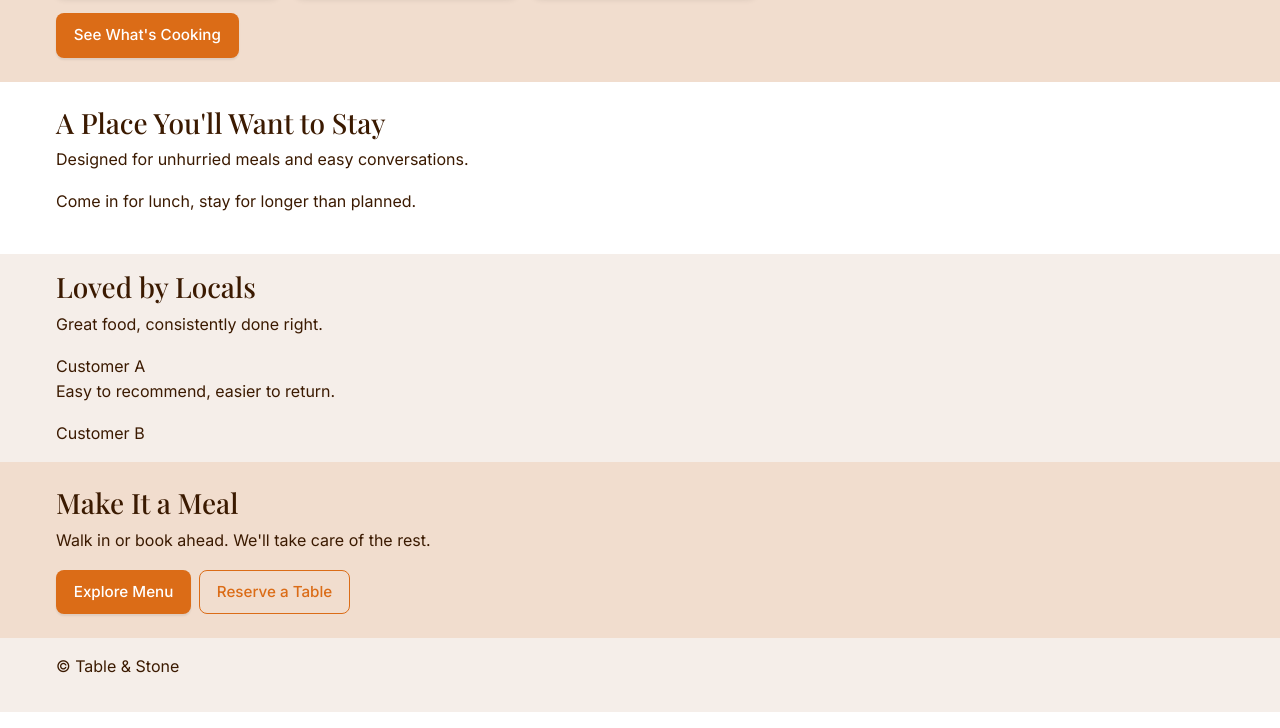
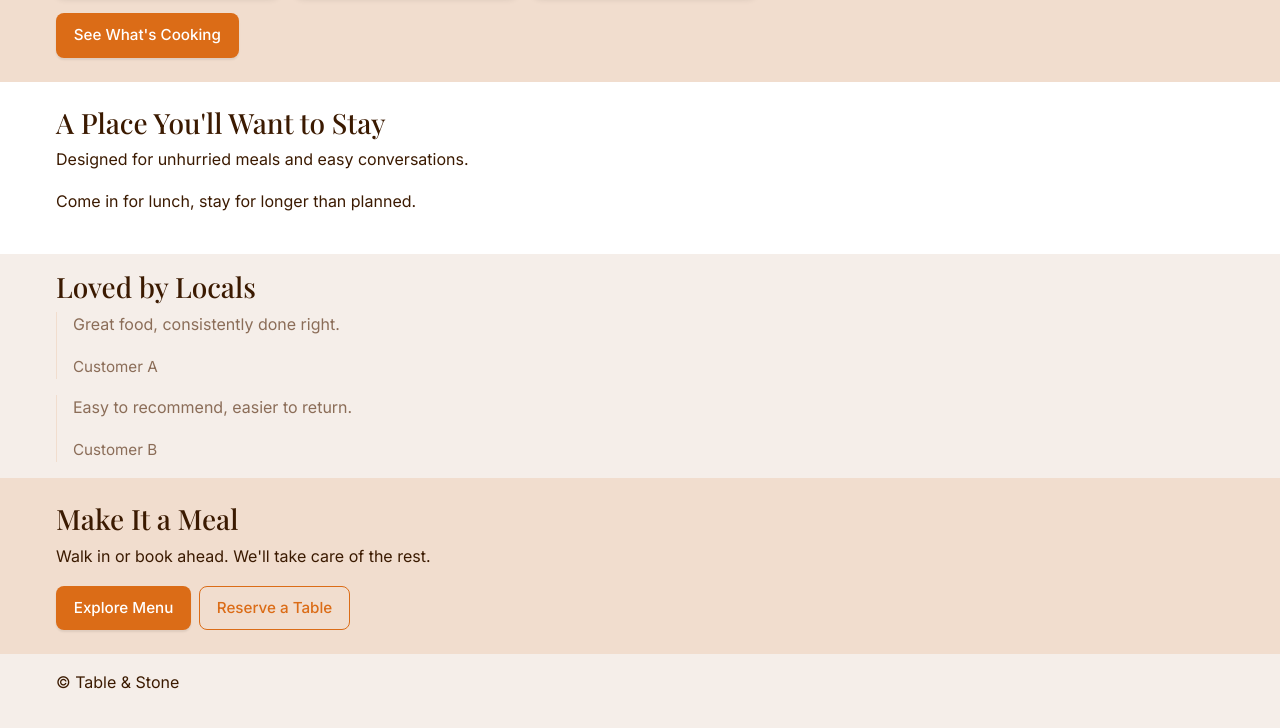
Before and after one commit to Sai-Eshwar-Supreet/restaurant-page, a website built with webpack: page src/template.html in a window 1280 px wide. Shown: the part 890-1618 px from the top of the page. Built offline with nearby package versions, Linux system fonts and the light colour scheme; a web font is replaced by a local one.

Commit message:
Style blockquotes and its contents

```diff
--- a/src/pages/about/process.js
+++ b/src/pages/about/process.js
@@ -13,11 +13,17 @@ export default {
                     textContent: "How We Work"
                 },
                 {
-                    type: 'img',
-                    attributes:{
-                        src: howWeWorkImage,
-                        alt: "Chef plating a dish with fresh ingredients",
-                    }
+                    type: "div",
+                    classList: ["image-grid"],
+                    children: [
+                        {
+                            type: 'img',
+                            attributes:{
+                                src: howWeWorkImage,
+                                alt: "Chef plating a dish with fresh ingredients",
+                            }
+                        }
+                    ]
                 },
                 {
                     type: "ul",
--- a/src/styles/styles.css
+++ b/src/styles/styles.css
@@ -321,12 +321,8 @@ ul {
 }
 
 /* Images */
-
-.highlights .image-grid{
+.image-grid{
     margin-top: var(--space-medium);
-}
-
- .image-grid{
     display: grid;
     grid-template-columns: repeat(3, 1fr);
     gap: var(--space-medium);
@@ -340,3 +336,24 @@ ul {
     border-radius: var(--radius-small);
     box-shadow: 0 2px 6px rgba(0, 0, 0, 0.12);
  }
+
+ /* Quotes */
+
+ blockquote{
+    padding-left: var(--space-medium);
+    border-left: 1px solid var(--color-bg-alt);
+ }
+
+ blockquote p{
+    font-size: 1rem;
+    color: var(--color-text-secondary);
+ }
+
+ blockquote cite{
+    font-size: 0.95rem;
+    color: var(--color-text-secondary);
+    margin-top: var(--space-small);
+ }
+ blockquote + blockquote{
+    margin-top: var(--space-medium);
+ }
```
